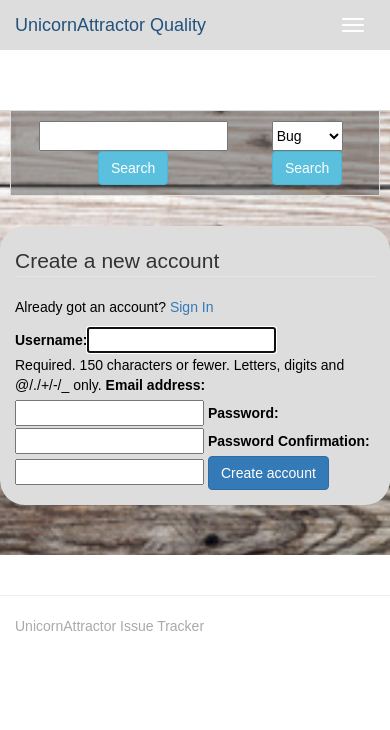
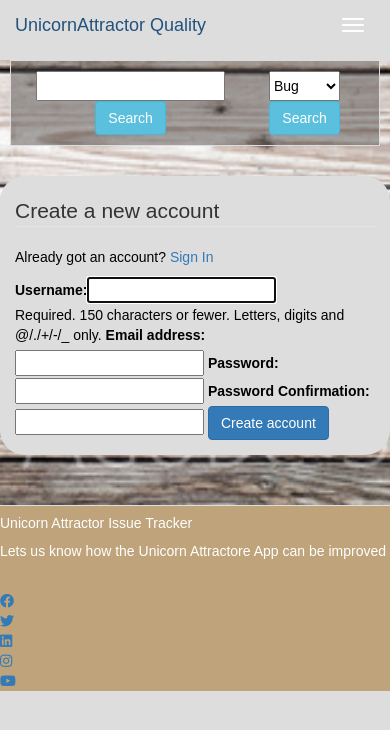
Before and after one commit to mickh14/unicorn-quality, a Django app: page /accounts/register/ in a window 390 px wide; the page is wider, and only the part inside the window is pictured. Shown: the top 730 px of that part. Run offline with Django 3.2, Linux system fonts and the light colour scheme; some libraries are stand-ins or nearby versions.

Commit message:
fix div outside parent div bug

```diff
--- a/issues/templates/issuedetail.html
+++ b/issues/templates/issuedetail.html
@@ -103,7 +103,7 @@
 					</div>
 
 				    <div class="col-xs-12 col-sm-9 col-lg-9 second-column">
-					<div class="container justify-content-center">
+					<div class="justify-content-center">
 						<div class="row">
 							<div class="col word-style">
 								<dl>
--- a/static/css/custom.css
+++ b/static/css/custom.css
@@ -2,18 +2,15 @@
 
 body {
     font-family: Arial;
-    padding-top: 100px;
+    padding-top: 50px;
     color: black;
+    background-color: #DDDDDD;
 }
 
-footer {
-    margin-top: 40px;
-    padding-top: 20px;
-    padding-bottom: 20px;
-    border-top: 1px solid #ededed;
-    color: #A9A9A9;
+
+div {
+    width: auto;
 }
-
 
 /*--------background Style---------*/
 
@@ -275,10 +272,6 @@ footer {
     border-radius: 9px;
 }
 
-.label-warning[href],
-.badge-warning[href] {
-    background-color: #c67605;
-}
 
 .issue {
     background-size: contain;
@@ -299,16 +292,20 @@ caption p {
     margin-top: 30px;
 }
 
-.panel-default {
-    border-color: transparent;
-    padding: 0 10px;
+
+
+/*-----------------footer*/
+
+.footerstyle {
+    background-color: #a5732a8a;
+    margin-bottom: 1px;
+    margin-top: 1px;
+    color: #fff;
 }
 
-.panel-body {
-    height: 100%;
-    border: 1px solid #ddd;
+
+.social-links {
+    padding-bottom: 15px;
+    list-style-type: none;
+    display: inline;
 }
-
-.product-description {
-    min-height: 40px;
-}
--- a/templates/base.html
+++ b/templates/base.html
@@ -75,12 +75,13 @@
 
         <div class="main_bgd">
             <div class="search-style centre-elem">
-
+                <div class="col-xs-12 col-sm-6 col-lg-9">
                     <form action="{% url 'search' %}" method="get">
                         <input class="search-field"    type="text" name="q">
                         <button class="btn btn-info" type="search">Search</button>
                     </form>
-
+                </div>
+                <div class="col-xs-12 col-sm-6 col-lg-9">
                     <form action="{% url 'issue_filter' %}" method="get">
                         <select  class="search-field" id="issue_type" name="b">
                             <option value="bug">Bug</option>
@@ -88,15 +89,57 @@
                         </select>
                         <button class="btn btn-info" type="search">Search</button>
                     </form>
-
+                </div>
             </div>
             {% block content %} {% endblock %}
         </div>
 
     <footer>
-        <div class="container">
-            <p>UnicornAttractor Issue Tracker</p>
-        </div>
+        <div class="row footerstyle">
+			<div class="col-xs-12 col-sm-6 col-lg-9">
+				<h5>Unicorn Attractor Issue Tracker</h5>
+				<p class="inline-block">
+					Lets us know how the Unicorn Attractore App can be improved
+				</p>
+			</div>
+
+
+			<div class="col-xs-12 col-sm-6 col-lg-3">
+
+				<ul class="social-links">
+					<li>
+						<a target="_blank" href="https://www.facebook.com">
+							<i class="fab fa-facebook" aria-hidden="true"></i>
+							<span class="sr-only">Facebook</span>
+						</a>
+					</li>
+					<li>
+						<a target="_blank" href="https://twitter.com/?lang=en">
+							<i class="fab fa-twitter" aria-hidden="true"></i>
+							<span class="sr-only">Twitter</span>
+						</a>
+					</li>
+					<li>
+						<a target="_blank" href="https://ie.linkedin.com/">
+							<i class="fab fa-linkedin" aria-hidden="true"></i>
+							<span class="sr-only">LinkedIn</span>
+						</a>
+					</li>
+					<li>
+						<a target="_blank" href="https://www.instagram.com/">
+							<i class="fab fa-instagram" aria-hidden="true"></i>
+							<span class="sr-only">Instagram</span>
+						</a>
+					</li>
+					<li>
+						<a target="_blank" href="https://www.youtube.com/results?search_query=the+monkees">
+							<i class="fab fa-youtube" aria-hidden="true"></i>
+							<span class="sr-only">YouTube</span>
+						</a>
+					</li>
+				</ul>
+			</div>
+		</div>
     </footer>
 
     <script type="text/javascript">
```
